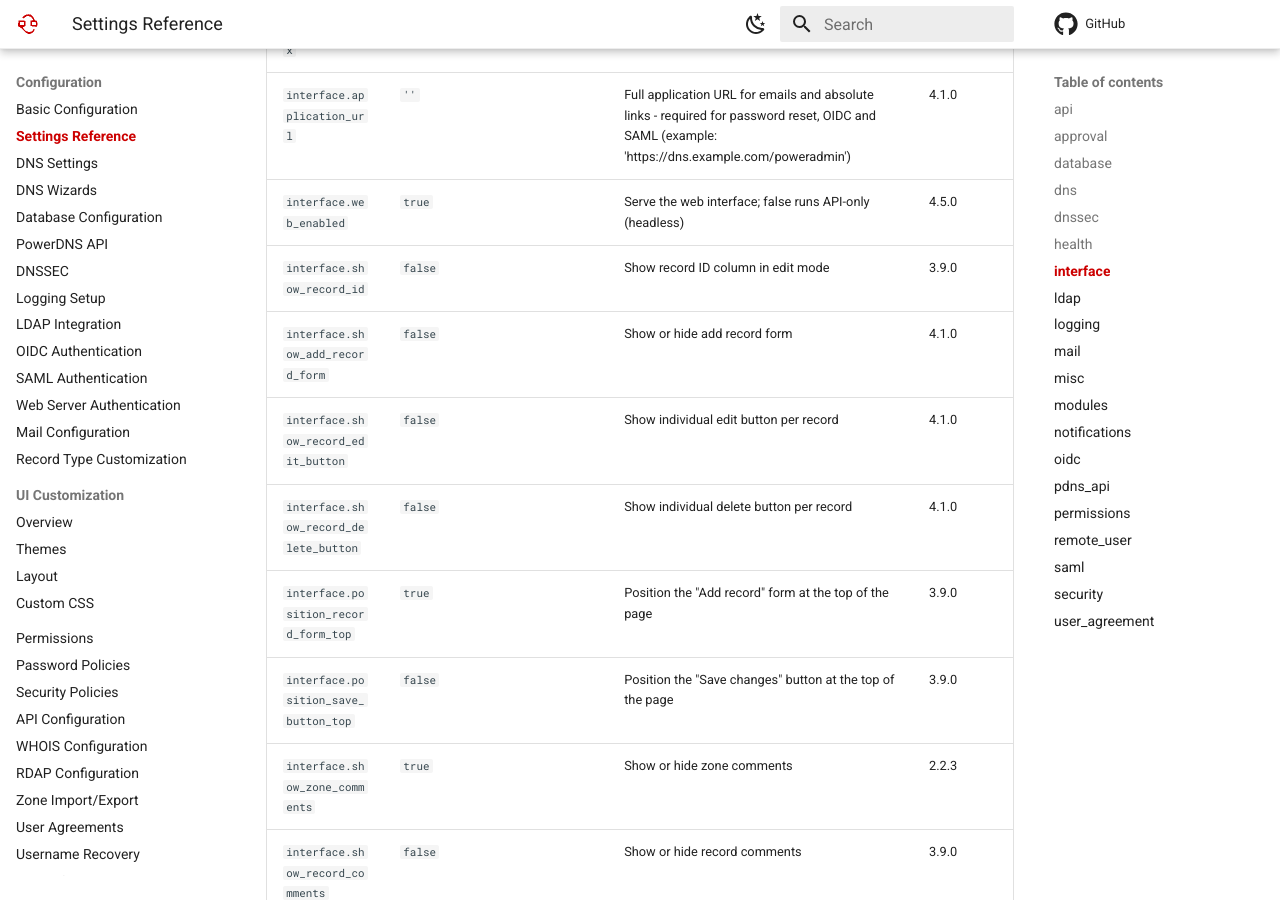
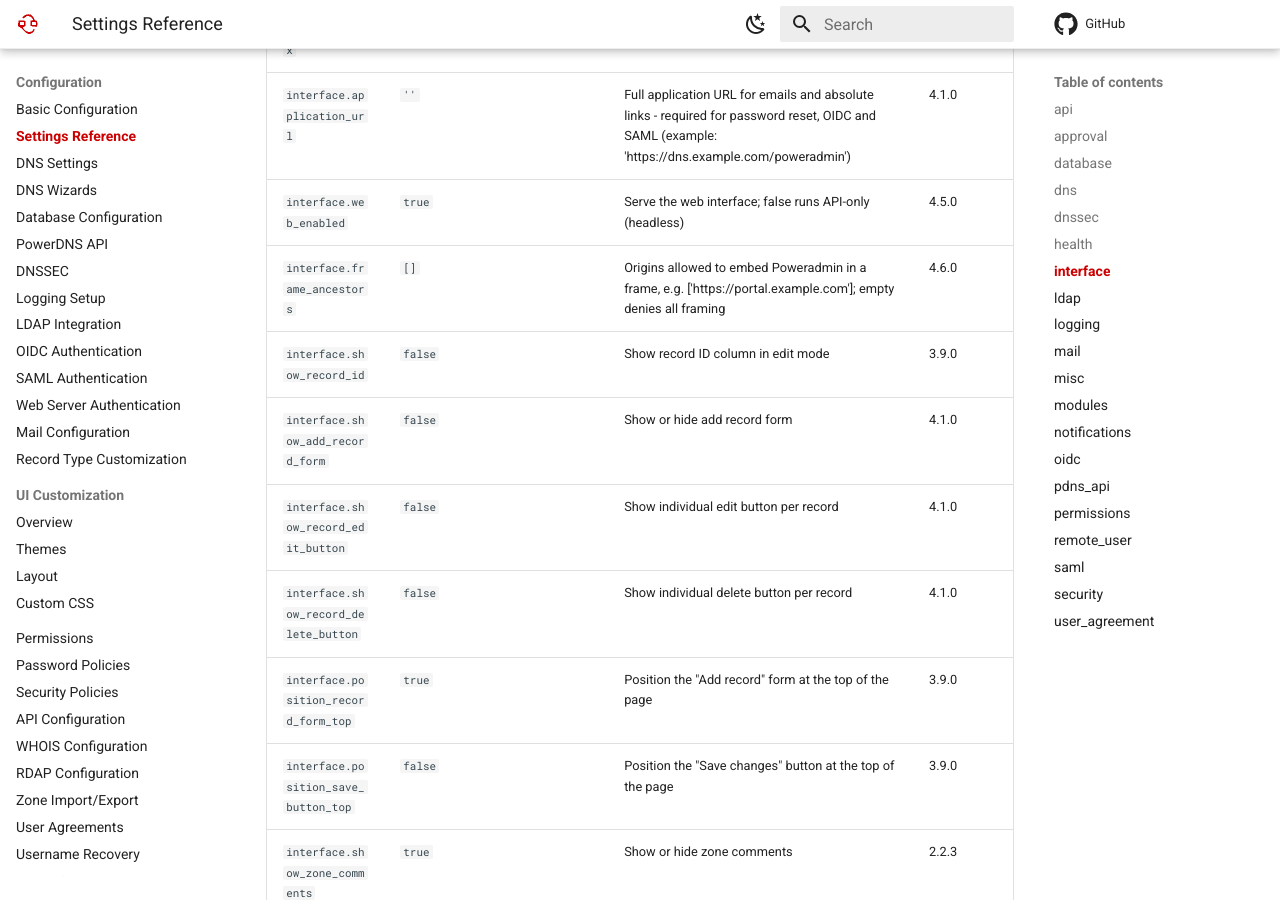
Before and after one commit to poweradmin/poweradmin-docs, an MkDocs documentation site: the page built from docs/configuration/settings-reference.md, in a window 1280 px wide and 900 px high, scrolled down 6356 px. Built offline with MkDocs 1.6.1 and Material for MkDocs 9.7.7, drawn with Linux system fonts in a browser that asks for light colours; comment, search, counter and statistics services are not loaded.

Commit message:
docs(config): regenerate the settings reference

```diff
--- a/docs/configuration/settings-reference.md
+++ b/docs/configuration/settings-reference.md
@@ -124,6 +124,7 @@ Override any of them in `config/settings.php`; see [Basic Configuration](basic.m
 | `interface.base_url_prefix` {#setting-interface-base-url-prefix} | `''` | Base URL prefix for deployments (default: '', subdirectory example: '/poweradmin') | 4.1.0 |
 | `interface.application_url` {#setting-interface-application-url} | `''` | Full application URL for emails and absolute links - required for password reset, OIDC and SAML (example: 'https://dns.example.com/poweradmin') | 4.1.0 |
 | `interface.web_enabled` {#setting-interface-web-enabled} | `true` | Serve the web interface; false runs API-only (headless) | 4.5.0 |
+| `interface.frame_ancestors` {#setting-interface-frame-ancestors} | `[]` | Origins allowed to embed Poweradmin in a frame, e.g. ['https://portal.example.com']; empty denies all framing | 4.6.0 |
 | `interface.show_record_id` {#setting-interface-show-record-id} | `false` | Show record ID column in edit mode | 3.9.0 |
 | `interface.show_add_record_form` {#setting-interface-show-add-record-form} | `false` | Show or hide add record form | 4.1.0 |
 | `interface.show_record_edit_button` {#setting-interface-show-record-edit-button} | `false` | Show individual edit button per record | 4.1.0 |
```
